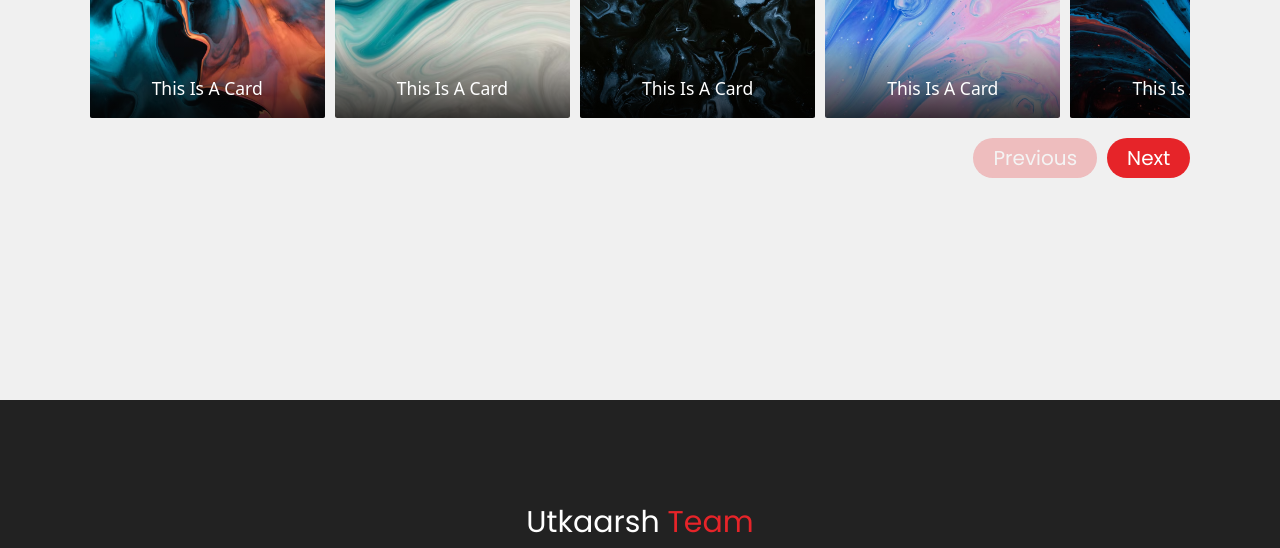
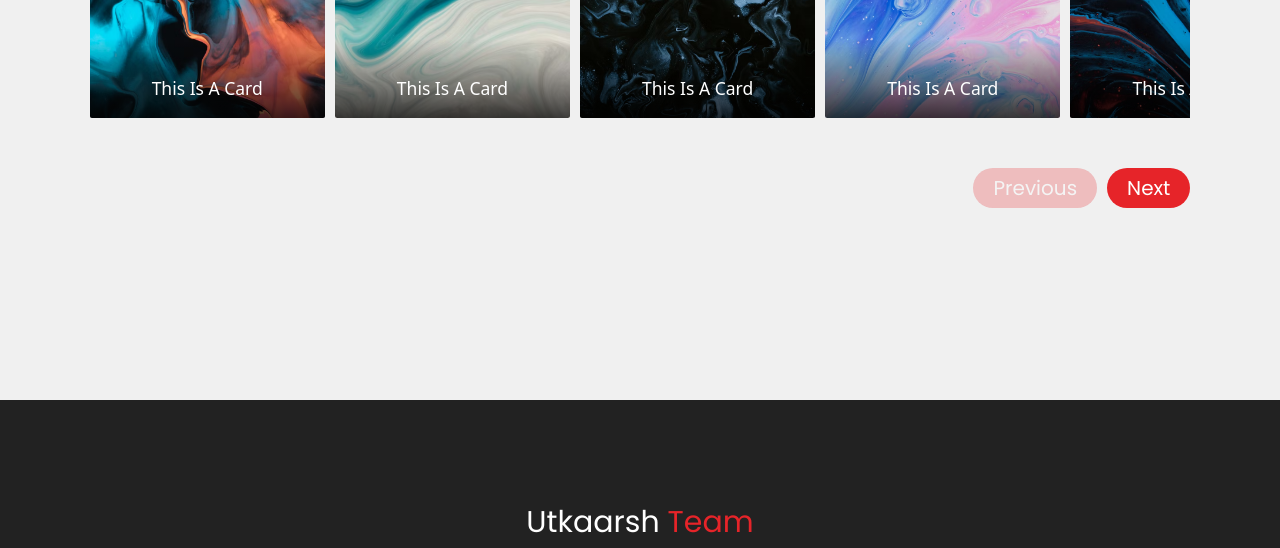
Before and after one commit to TheRahulTiwari28/fest, a plain HTML site: page index.html in a window 1280 px wide. Shown: the part 1200-1748 px from the top of the page. Drawn offline with nearby package versions, Linux system fonts and the light colour scheme.

Commit message:
first commit

```diff
--- a/css/style.css
+++ b/css/style.css
@@ -276,7 +276,7 @@ section{
 }
 
 .slider__nav {
-    margin: 1rem 0 4rem;
+    margin: 4rem 0;
     width: 100%;
     padding: 0;
     display: flex;
```
